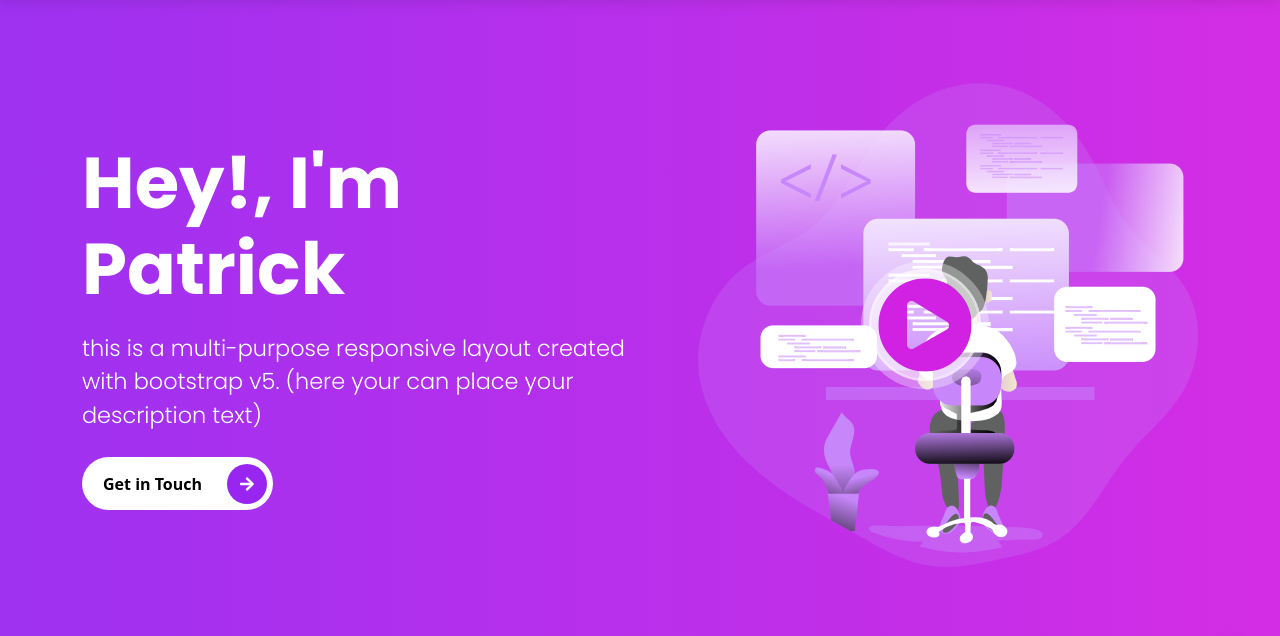
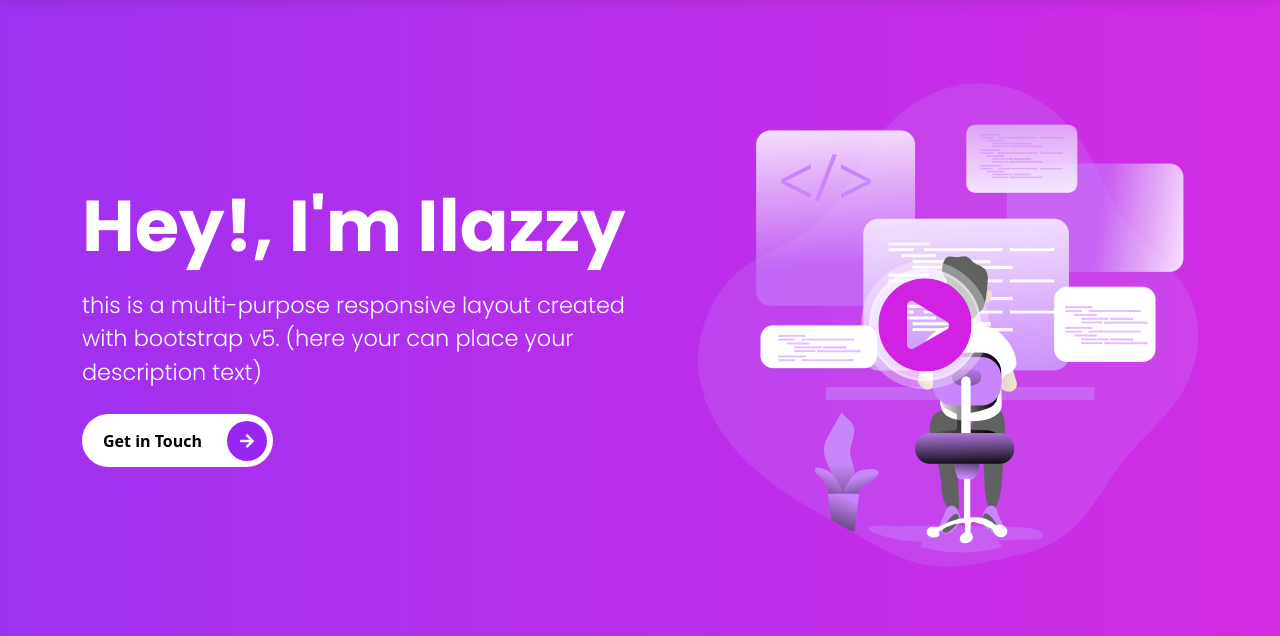
Before and after one commit to ilazzy/ilazzy.github.ioXX, a website: page index.html in a window 1280 px wide. Shown: the part 85-721 px from the top of the page. Drawn offline with nearby package versions, Linux system fonts and the light colour scheme; files that its build step writes are made by us from their sources.

Commit message:
Update index.html

```diff
--- a/index.html
+++ b/index.html
@@ -53,7 +53,7 @@
       <!-- START THE CONTENT FOR THE INTRO  -->
       <div class="col-md-6 intros text-start">
         <h1 class="display-2">
-          <span class="display-2--intro">Hey!, I'm Patrick</span>
+          <span class="display-2--intro">Hey!, I'm ilazzy</span>
           <span class="display-2--description lh-base">
             this is a multi-purpose responsive layout created with bootstrap v5.
             (here your can place your description text)
```
